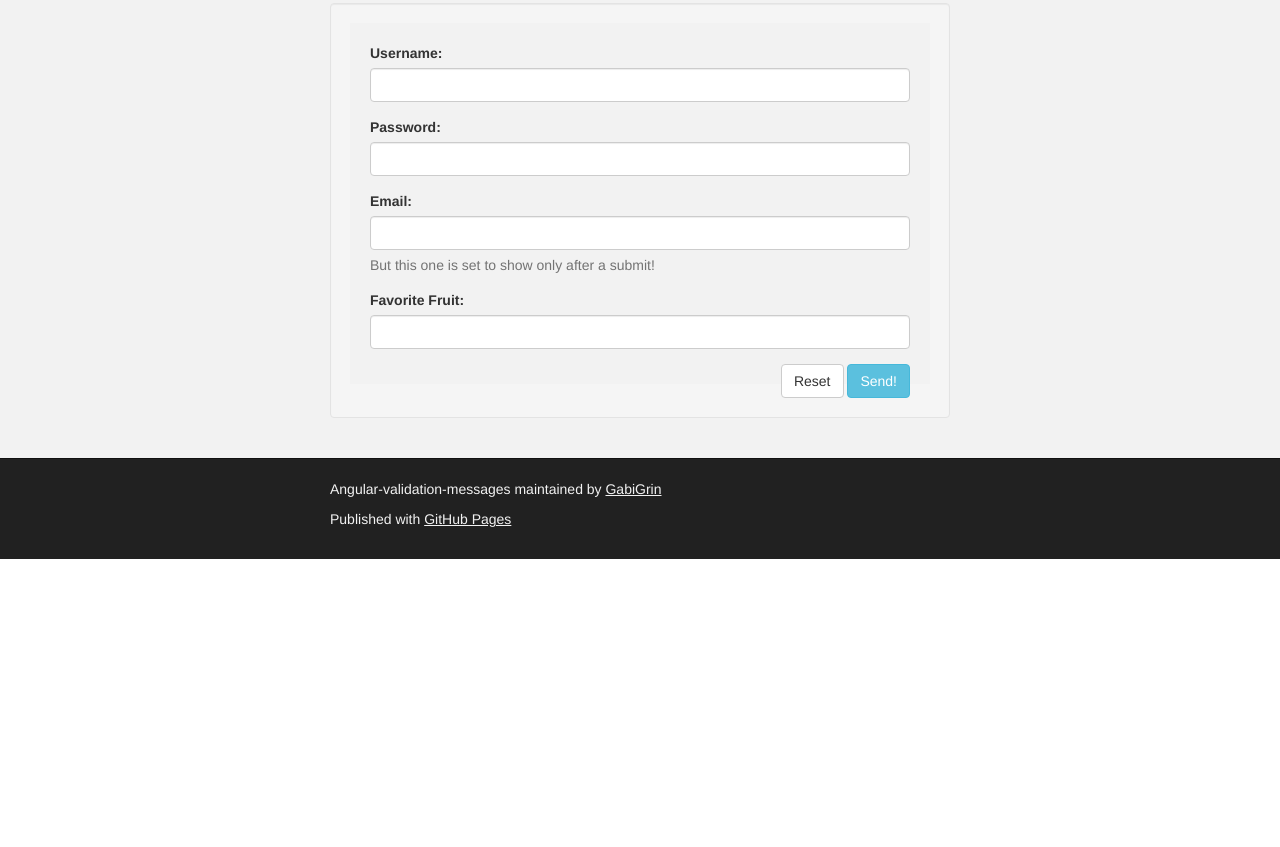
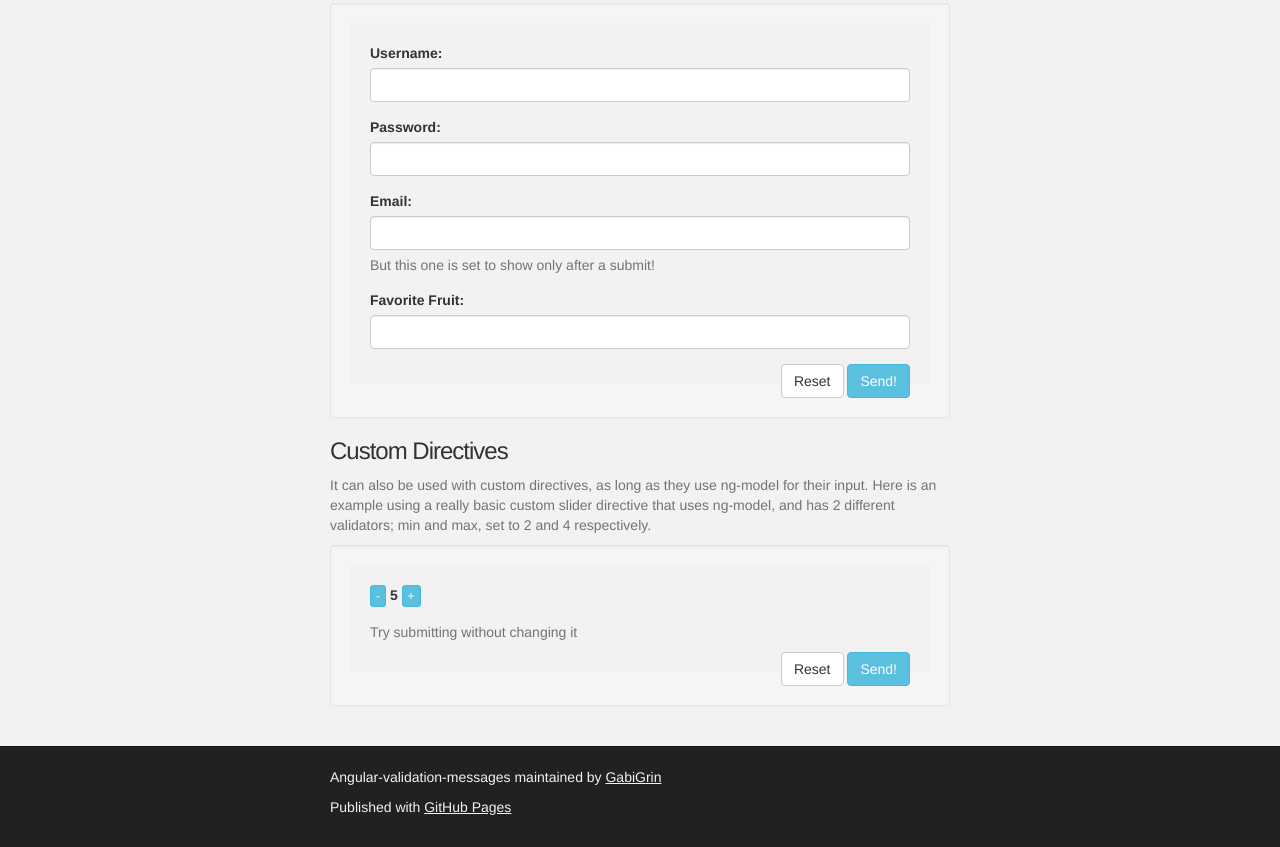
Before and after one commit to GabiGrin/angular-validation-messages, a website: page index.html in a window 1280 px wide. Shown: the part 3147-3994 px from the top of the page. Before the commit the page ends 3706 px from the top, so only its background shows below. Drawn offline with Linux system fonts and the light colour scheme.

Commit message:
add parent error class option  + custom directive demo

```diff
--- a/bower.json
+++ b/bower.json
@@ -25,7 +25,7 @@
   },
   "homepage": "http://gabigrin.github.io/angular-validation-messages/",
   "authors": [
-    "GabiG <gabrielg@wix.com>"
+    "GabiGrin <gabi.grinberg@gmail.com>"
   ],
   "description": "Highly customizable directives to add validation messages to your forms easily.",
   "keywords": [
--- a/demo/angular-validation-messages.js
+++ b/demo/angular-validation-messages.js
@@ -131,11 +131,13 @@
                                     scope.showMessage = true;
                                     scope.errorMessage = getMessage();
                                     elm.addClass(defaultOptions.errorClass);
+                                    if (defaultOptions.parentErrorClass) elm.parent().addClass(defaultOptions.parentErrorClass);
                                 }
                                 else {
                                     scope.showMessage = false;
                                     scope.errorMessage = '';
                                     elm.removeClass(defaultOptions.errorClass);
+                                    elm.parent().removeClass(defaultOptions.parentErrorClass);
                                 }
                             }
 
@@ -313,8 +315,8 @@
                     required: 'Field %FieldName% is required!',
                     number: 'Please insert a valid number',
                     fallback: 'There is a problem with this field. Please try again',
-                    min: 'This field must be higher than %minimum%',
-                    max: 'This field must be lower than %maximum%'
+                    min: 'This field must be at least %minimum%',
+                    max: 'This field must be at most %maximum%'
                 },
                 validMessages = {
                     default: 'Good job!'
@@ -328,11 +330,14 @@
                 defaultOptions = {
                     inputMessageTrigger: messageTriggers.onBlur,
                     scrollToFirstError: true,
+                    parentErrorClass:'has-error',
                     focusFirstError: true,
                     scrollDistance: 50,
                     scrollSpeed: 'fast',
                     errorClass: 'validation-error',
                     animationClass: '',
+
+                    //this shouldn't be overidden edited unless you know what you are doing
                     baseTemplate: '<div ng-show="showMessage || _forceShowMessage"></div>',
                     notificationTemplate: '<span class="small text-danger">{{errorMessage}}</span>'
 
@@ -365,6 +370,10 @@
                 return this;
             };
 
+            this.setParentErrorClass= function (parentErrorClass) {
+                defaultOptions.parentErrorClass=parentErrorClass;
+            };
+
             this.setAnimationClass = function (className) {
                 defaultOptions.animationClass = className;
                 return this;
@@ -391,10 +400,9 @@
             };
 
 
+
             this.$get = function () {
-                //todo, separate to getType > getMessage > renderMessage
-
-                var api = {
+                return {
                     getType: function (type, element) {
                         //add override to types based on the element. i.e, when an invalid number is entered, the error will be required and not number.
                         return element.attr('type') == 'number' ? 'number' : type;
@@ -409,11 +417,11 @@
 
                         switch (type) {
                             case 'min':
-                                msg.replace('%minimum%', element.attr('min'));
+                                msg = msg.replace('%minimum%', element.attr('min'));
                                 break;
 
                             case 'max':
-                                msg.replace('%maximum%', element.attr('max'));
+                                msg = msg.replace('%maximum%', element.attr('max'));
                                 break;
                         }
 
@@ -428,8 +436,6 @@
                         return errors[0];
                     }
                 };
-
-                return api;
             };
 
 
--- a/demo/app.js
+++ b/demo/app.js
@@ -34,4 +34,61 @@ angular.module('vmsgsDemo')
             }, 5000);
         };
 
+    })
+//custom directive to showcase
+    .directive('customSlider',function(){
+       return {
+           restrict:'E',
+           require:'?ngModel',
+           template:'<div style="display:inline-block"><a class="btn btn-info btn-xs pull-lefgt" ng-click="val=val-1;">-</a><strong>  {{val}}  </strong>' +
+               '<a class="btn btn-info btn-xs" ng-click="val=val+1">+</a></div>',
+           replace:true,
+           link:function(scope,elem,attrs,ngModel){
+               if (!ngModel) return;
+
+               if (isNaN(scope.val)){
+                   scope.val=0;
+               }
+
+               scope.$watch('val',function(value){
+                   ngModel.$setViewValue(value);
+               });
+
+               ngModel.$render=function(val){
+                   scope.val=parseInt(ngModel.$viewValue);
+               };
+
+               scope.plus=function(){val++};
+
+
+               //For DOM ->= model validation
+               ngModel.$parsers.unshift(function(value) {
+                   var valid = (!attrs.min || value>=attrs.min);
+                   ngModel.$setValidity('min', valid);
+                   console.log('min valid', valid,value,attrs.min);
+
+                   return value;
+               });
+               ngModel.$parsers.unshift(function(value) {
+                   var valid = (!attrs.max || value<=attrs.max);
+                   ngModel.$setValidity('max', valid);
+                   return value;
+               });
+
+               //For model ->= DOM validation
+               ngModel.$formatters.unshift(function(value) {
+                   var valid = (!attrs.min || value>=attrs.min);
+                   console.log('min valid', valid);
+                   ngModel.$setValidity('min', valid);
+                   return value;
+               });
+               ngModel.$formatters.unshift(function(value) {
+                   var valid = (!attrs.max || value<=attrs.max);
+                   ngModel.$setValidity('max', valid);
+                   return value;
+               });
+
+           }
+       }
+
     });
--- a/demo/main.html
+++ b/demo/main.html
@@ -1,5 +1,6 @@
 <div ng-controller="MainCtrl">
 <h1>Validations Demo Page</h1>
+
 
 <h3>Basic Usage</h3>
 
@@ -19,7 +20,8 @@
         </div>
         <div class="form-group">
             <label>Age:</label>
-                <input class="form-control" ng-model="firstExample.age" vmsg min="18"  max="90" type="number"/>
+            <input class="form-control" ng-model="firstExample.age" vmsg min="18" max="90" type="number"/>
+
             <p class="help-block">Not required, but must be between 18-90</p>
         </div>
         <div class="pull-right">
@@ -30,7 +32,6 @@
     <h4 ng-show="formSuccess[0]" class="text-success">Form validaton passed!</h4>
 
 </div>
-
 
 
 <h3>Scrolling Example</h3>
@@ -44,6 +45,7 @@
         <div class="form-group">
             <label>Full name:</label>
             <input class="form-control" ng-model="secondForm.fullName" vmsg required type="text"/>
+
             <p class="help-block">Try leaving it empty and submitting the form!</p>
         </div>
         <h4>Some other inputs or info...</h4>
@@ -73,15 +75,16 @@
 </div>
 
 
-
 <h3>Custom Template</h3>
 
 <p class="help-block">
-        Overridden template for the notification message. You can override the default template by using the provider, override it for a specific form or even a specific control!
+    Overridden template for the notification message. You can override the default template by using the provider,
+    override it for a specific form or even a specific control!
 </p>
 
 <div class="well clearfix">
-        <form vmsg-form ng-submit="submitForm(2)" name="thirdForm" novalidate notification-template="{{customFormTemplate}}">
+    <form vmsg-form ng-submit="submitForm(2)" name="thirdForm" novalidate
+          notification-template="{{customFormTemplate}}">
         <div class="form-group">
             <label>Full name:</label>
             <input class="form-control" ng-model="thirdExample.fullName" vmsg required type="text"/>
@@ -92,7 +95,9 @@
         </div>
         <div class="form-group">
             <label>Number of cats owned:</label>
-                <input class="form-control" ng-model="thirdExample.age" vmsg type="number" notification-template="{{customControlTemplate}}"/>
+            <input class="form-control" ng-model="thirdExample.age" vmsg type="number"
+                   notification-template="{{customControlTemplate}}"/>
+
             <p class="help-block">This one even has it's own template, try entering something invalid!</p>
         </div>
         <div class="pull-right">
@@ -107,7 +112,8 @@
 <h3>Customized Message Triggers</h3>
 
 <p class="help-block">
-        The default trigger to show a message is control blur, but you can change it, in all 3 tiers; project, form and control.
+    The default trigger to show a message is control blur, but you can change it, in all 3 tiers; project, form and
+    control.
     This form is set to show messages each time a control gets $dirty.
 </p>
 
@@ -123,14 +129,18 @@
         </div>
         <div class="form-group">
             <label>Email:</label>
-                <input class="form-control" ng-model="fourthExample.email" vmsg required type="email" message-trigger="none"/>
+            <input class="form-control" ng-model="fourthExample.email" vmsg required type="email"
+                   message-trigger="none"/>
+
             <p class="help-block">
                 But this one is set to show only after a submit!
             </p>
         </div>
         <div class="form-group">
             <label>Favorite Fruit:</label>
-                <input class="form-control" ng-model="fourthExample.fruit" vmsg type="text"  ng-maxlength="5" required message-trigger="blur"/>
+            <input class="form-control" ng-model="fourthExample.fruit" vmsg type="text" ng-maxlength="5" required
+                   message-trigger="blur"/>
+
             <p class="help-block">And this one will show only on blur</p>
         </div>
         <div class="pull-right">
@@ -143,14 +153,15 @@
 </div>
 
 
-
 <h3>Animation Classes</h3>
 
 <p class="help-block">
     It's possible to define an animation class, which will be added to the notification element when it is showed.
-        Works perfectly with <a href="http://daneden.github.io/animate.css/"></a>Animate.css</a> classes. This demo uses a few of them.This property
+    Works perfectly with <a href="http://daneden.github.io/animate.css/"></a>Animate.css</a> classes. This demo uses a
+    few of them.This property
     is configurable in 2 tiers - per project and per form.
 </p>
+
 <div class="form-group">
     <label>Choose animation class:</label>
     <select class="form-control" ng-init="fifthExample.className='animated shake'" ng-model="fifthExample.className">
@@ -161,6 +172,7 @@
         <option value="animated shake">Shake</option>
         <option value="animated fadeInLeftBig">Fade In</option>
     </select>
+
     <p class="small">Chosen Animate.css class: <i>{{fifthExample.className}}</i></p>
 </div>
 
@@ -176,14 +188,16 @@
         </div>
         <div class="form-group">
             <label>Email:</label>
-                <input class="form-control" ng-model="fifthExample.email" vmsg required type="email" message-trigger="none"/>
+            <input class="form-control" ng-model="fifthExample.email" vmsg required type="email"
+                   message-trigger="none"/>
+
             <p class="help-block">
                 But this one is set to show only after a submit!
             </p>
         </div>
         <div class="form-group">
             <label>Favorite Fruit:</label>
-                <input class="form-control" ng-model="fifthExample.fruit" vmsg type="text" />
+            <input class="form-control" ng-model="fifthExample.fruit" vmsg type="text"/>
         </div>
         <div class="pull-right">
             <button class="btn btn-default" type="button" ng-click="fifthForm.$setPristine()">Reset</button>
@@ -194,6 +208,28 @@
 
 </div>
 
+<h3>Custom Directives</h3>
+
+<p class="help-block">
+    It can also be used with custom directives, as long as they use ng-model for their input.
+    Here is an example using a really basic custom slider directive that uses ng-model, and has 2 different validators;
+    min and max, set to 2 and 4 respectively.
+</p>
+
+<div class="well clearfix">
+    <form vmsg-form novalidate ng-init="value=5;" ng-submit="submitForm(5)" name="sixthForm">
+        <div class="form-group">
+            <custom-slider ng-model="value" vmsg required message-trigger="blur" min="2" max="4"></custom-slider>
+        </div>
+        <p class="help-block">Try submitting without changing it</p>
+
+        <h4 ng-show="formSuccess[5]" class="text-success">Form validation passed!</h4>
+        <div class="pull-right">
+            <button class="btn btn-default" type="button" ng-click="sixthForm.$setPristine()">Reset</button>
+            <button class="btn btn-info">Send!</button>
+        </div>
+    </form>
 
 
 </div>
+</div>
--- a/javascripts/main.js
+++ /dev/null
@@ -1 +0,0 @@
-console.log('This would be the main JS file.');
--- a/src/control-directive.js
+++ b/src/control-directive.js
@@ -119,11 +119,13 @@
                                     scope.showMessage = true;
                                     scope.errorMessage = getMessage();
                                     elm.addClass(defaultOptions.errorClass);
+                                    if (defaultOptions.parentErrorClass) elm.parent().addClass(defaultOptions.parentErrorClass);
                                 }
                                 else {
                                     scope.showMessage = false;
                                     scope.errorMessage = '';
                                     elm.removeClass(defaultOptions.errorClass);
+                                    elm.parent().removeClass(defaultOptions.parentErrorClass);
                                 }
                             }
 
```
Also changed, not shown: src/helper.js (+13 -9 lines), dist/angular-validation-messages.js, dist/angular-validation-messages.min.js. Lines whose indentation alone changed are shown as unchanged.
